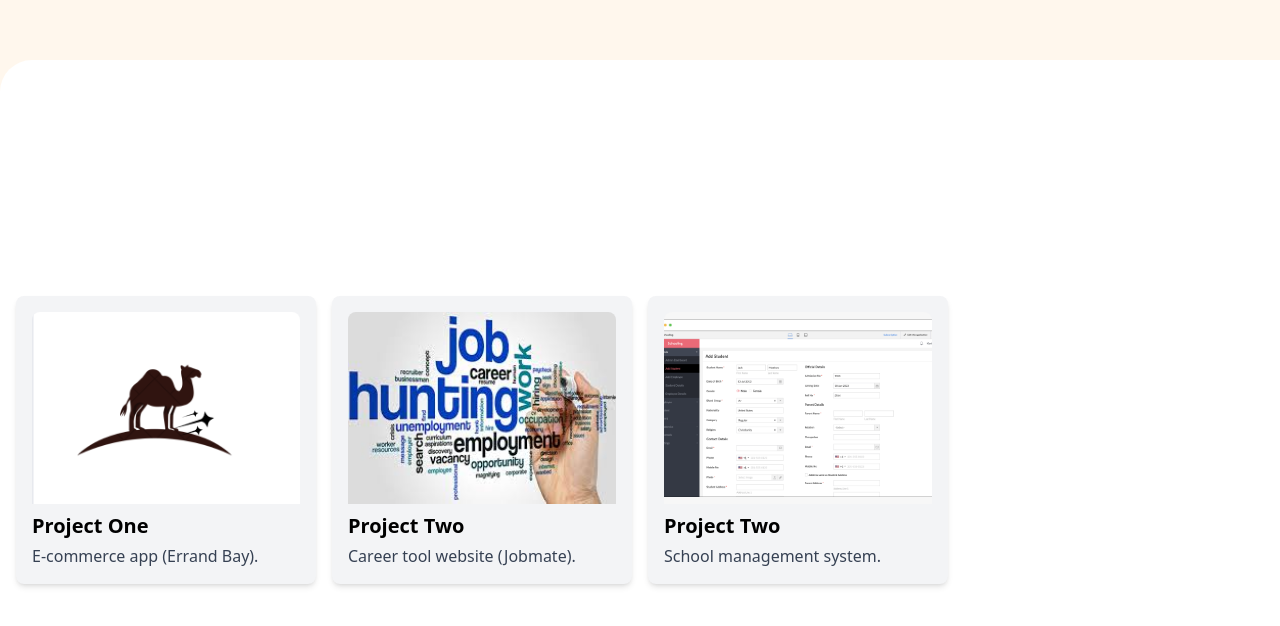
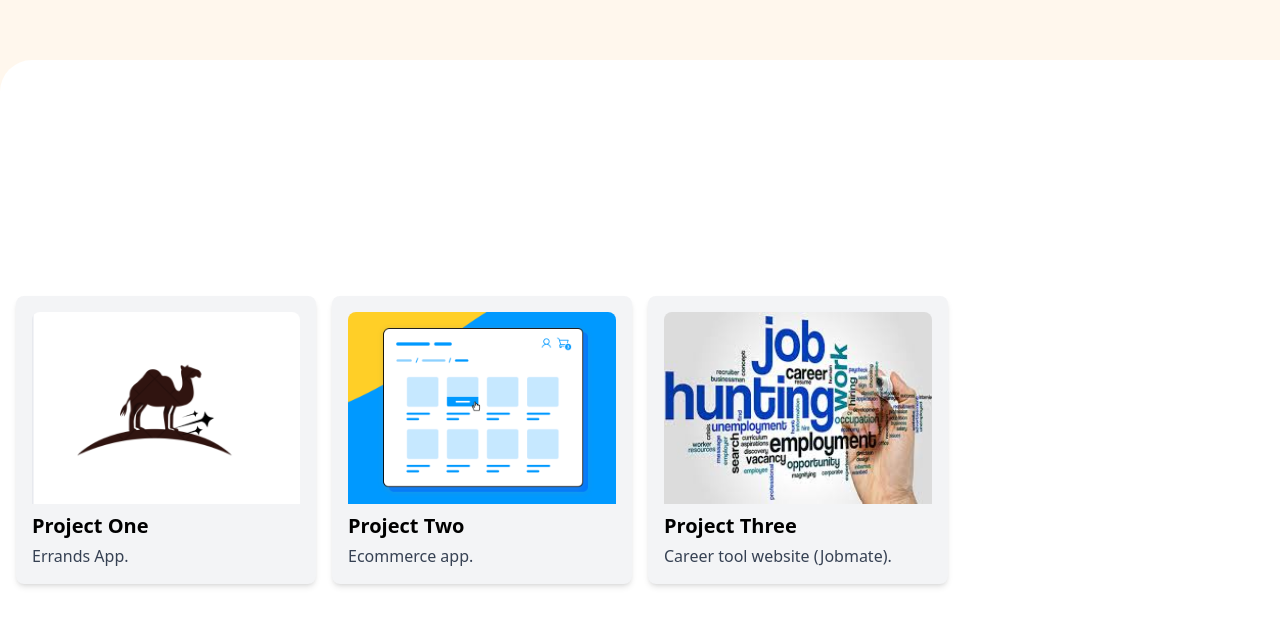
Before and after one commit to MoscodeDev/my_portfolio, a React (Vite) app: page /projects in a window 1280 px wide. Shown: the part 740-1366 px from the top of the page. Built offline with nearby package versions, Linux system fonts and the light colour scheme.

Commit message:
mkatoliki

```diff
--- a/src/components/ProjectList.jsx
+++ b/src/components/ProjectList.jsx
@@ -2,27 +2,28 @@ import React from 'react'
 import { toast } from 'react-toastify';
 import shop from '../assets/shop.jpg';
 import shopweb from '../assets/shopweb.avif';
-import jobmate from '../assets/jobmate.png';
-import school from "../assets/school.png";
+import mkatoliki from '../assets/mkatoliki.png';
+import jobmate from "../assets/jobmate.png";
 import errand_bay from "../assets/errand_bay.png"
 
 const cards = [
   {
     title: 'Project One',
     image: errand_bay,
-    description: 'E-commerce app (Errand Bay).',
+    description: 'Errands App.',
     source: "https://moscodedev.github.io/errand_bay_client/"
   },
   {
     title: 'Project Two',
+    image: mkatoliki,
+    description: 'Ecommerce app.',
+    source: "https://mkatoliki.buzz/"
+  },
+  {
+    title: 'Project Three',
     image: jobmate,
     description: 'Career tool website (Jobmate).',
-    source: "https://moscodedev.github.io/jobmate_frontend/"
-  },
-  {
-    title: 'Project Two',
-    image: school,
-    description: 'School management system.',
+    source:'https://moscodedev.github.io/jobmate_frontend/'
   },
 ];
 
```
Also changed, not shown: src/assets/mkatoliki.png (added).
